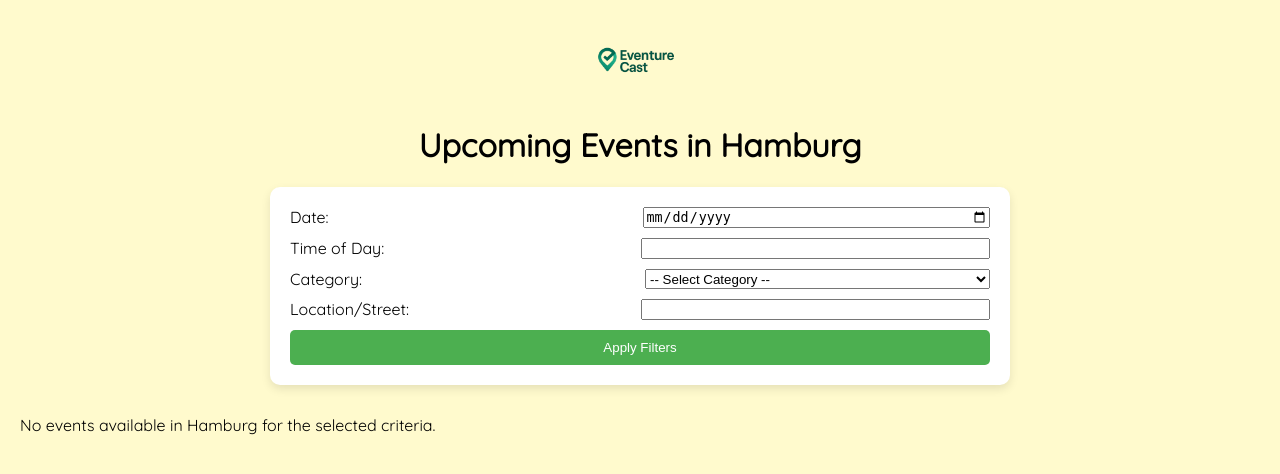
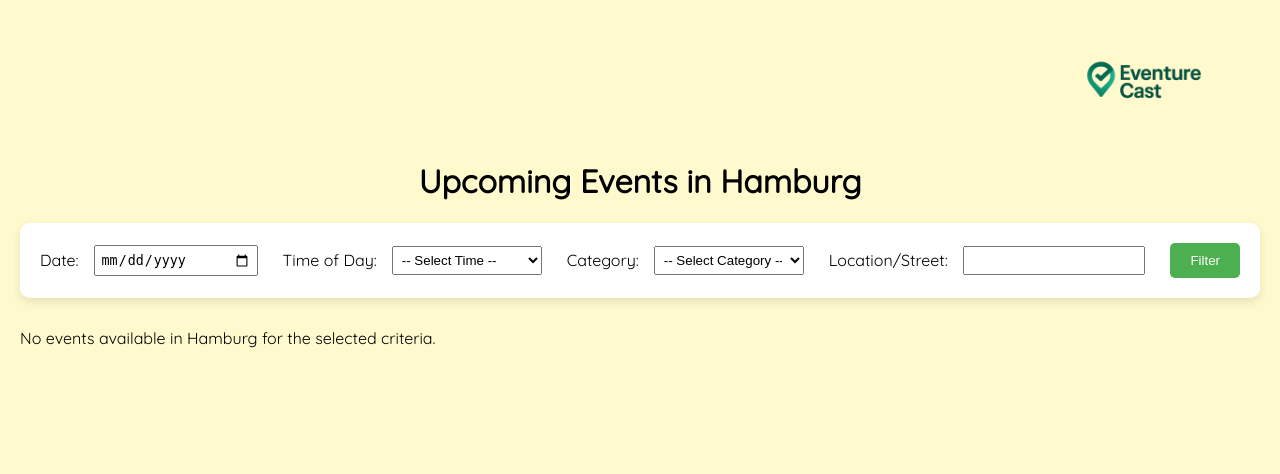
Before and after one commit to lhuliro/EventureCast, a Flask app: page / in a window 1280 px wide. Shown: the top 474 px of the page. Run offline with Flask 3, Linux system fonts and the light colour scheme; data that the repository does not hold is empty.

Commit message:
My next Nataliia's commit-filtering, logo, new style-after Nataliia broke everything

```diff
--- a/app.py
+++ b/app.py
@@ -1,7 +1,6 @@
 from flask import Flask, render_template, request
 import http.client
 import json
-from urllib.parse import urlencode
 
 app = Flask(__name__)
 
@@ -45,8 +44,17 @@ def index():
     def filter_event(event):
         if date_filter and event["start_date"][:10] != date_filter:
             return False
-        if time_filter and time_filter.lower() not in event.get("time", "").lower():
-            return False
+        if time_filter:
+            try:
+                event_hour = int(event.get("time", "").split(":")[0])
+                if time_filter == "morning" and not (6 <= event_hour < 12):
+                    return False
+                elif time_filter == "afternoon" and not (12 <= event_hour < 17):
+                    return False
+                elif time_filter == "evening" and not (17 <= event_hour <= 23):
+                    return False
+            except:
+                return False
         if category_filter and category_filter.lower() not in event.get("category", "").lower():
             return False
         if venue_filter and venue_filter.lower() not in event.get("venue", "").lower():
--- a/static/styles.css
+++ b/static/styles.css
@@ -9,35 +9,49 @@ h1, h2 {
 }
 
 header {
-    text-align: center;
+    display: flex;
+    justify-content: flex-end;
     margin-bottom: 20px;
 }
 
+header img {
+    height: 120px;
+    margin-right: 20px;
+}
+
 form {
-    max-width: 700px;
+    max-width: 100%;
     margin: 0 auto 30px;
     padding: 20px;
     background: white;
     border-radius: 10px;
     box-shadow: 0 4px 10px rgba(0,0,0,0.1);
     display: flex;
-    flex-wrap: wrap;
+    flex-wrap: nowrap;
     gap: 10px;
-    justify-content: space-between;
+    justify-content: center;
+    align-items: center;
 }
 
-form label, form input, form select, form button {
-    flex: 1 1 45%;
-    min-width: 200px;
+form label {
+    margin-right: 5px;
+    white-space: nowrap;
+}
+
+form input, form select {
+    margin-right: 15px;
+    min-width: 150px;
+    padding: 5px;
 }
 
 form button {
     background-color: #4CAF50;
     color: white;
     border: none;
-    padding: 10px;
+    padding: 10px 20px;
     border-radius: 5px;
     cursor: pointer;
+    white-space: nowrap;
 }
 
 form button:hover {
--- a/templates/index.html
+++ b/templates/index.html
@@ -8,7 +8,7 @@
 </head>
 <body>
     <header>
-        <img src="{{ url_for('static', filename='logo.png') }}" alt="EventureCast Logo" height="80">
+        <img src="{{ url_for('static', filename='logo.png') }}" alt="EventureCast Logo">
     </header>
 
     <h1>Upcoming Events in Hamburg</h1>
@@ -18,7 +18,12 @@
         <input type="date" id="date" name="date" value="{{ date_filter }}">
 
         <label for="time_of_day">Time of Day:</label>
-        <input type="text" id="time_of_day" name="time_of_day" value="{{ time_filter }}">
+        <select id="time_of_day" name="time_of_day">
+            <option value="">-- Select Time --</option>
+            <option value="morning" {% if time_filter == 'morning' %}selected{% endif %}>Morning (6-12)</option>
+            <option value="afternoon" {% if time_filter == 'afternoon' %}selected{% endif %}>Afternoon (12-17)</option>
+            <option value="evening" {% if time_filter == 'evening' %}selected{% endif %}>Evening (17-23)</option>
+        </select>
 
         <label for="category">Category:</label>
         <select id="category" name="category">
@@ -31,7 +36,7 @@
         <label for="venue">Location/Street:</label>
         <input type="text" id="venue" name="venue" value="{{ venue_filter }}">
 
-        <button type="submit">Apply Filters</button>
+        <button type="submit">Filter</button>
     </form>
 
     {% if events %}
```
